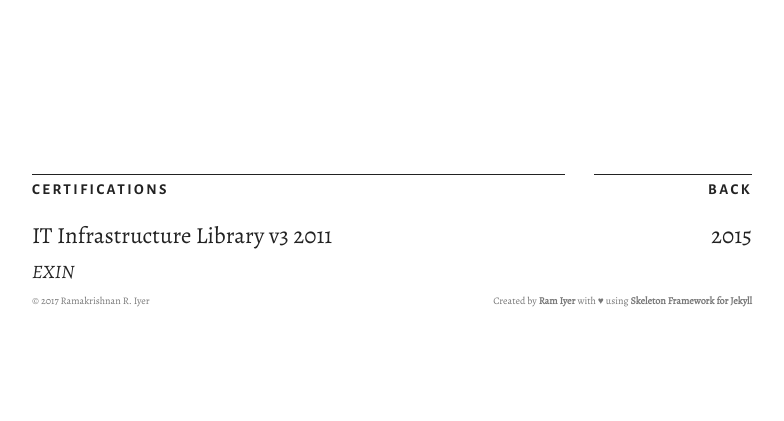
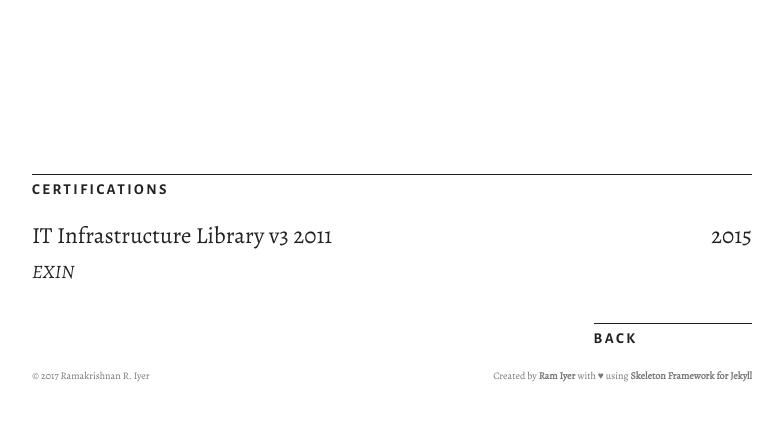
Before and after one commit to theramiyer/resume, a Jekyll site: the page built from _posts/2015-07-23-it-infrastructure-library-v3-2011.md, in a window 1280 px wide. Shown: the top 421 px of the page, without its empty margins (248-1032 px from the left). Built offline with Jekyll 4.4.1, drawn with Linux system fonts in a browser that asks for light colours.

Commit message:
Set tenure to align left in small screens, push back link down

```diff
--- a/_layouts/post.html
+++ b/_layouts/post.html
@@ -18,19 +18,16 @@ class: 'post-template'
   <article>
       <header>
         <div class="twelve columns" style="margin-top: 20%;">
-          <div class="nine columns">
-            <h4>{{ page.category | capitalize }}</h4>
-          </div>
-          <div class="three columns" align="right">
-            <h4><a href="\">back</a></h4>
-          </div>
+          <h4>{{ page.category | capitalize }}</h4>
         </div>
         <div class="twelve columns">
           <div class="nine columns">
             <h5>{{ page.title }}</h5>
           </div>
-          <div class="three columns" align="right">
-            <h5>{{ page.tenure }}</h5>
+          <div class="three columns">
+            <div class="u-pull-right">
+              <h5>{{ page.tenure }}</h5>
+            </div>
           </div>
         </div>
         {% if page.subtitle %}
@@ -39,7 +36,14 @@ class: 'post-template'
       </header>
 
       <section class="post-content">
-        {{ content }}
+        <div class="twelve columns">
+          {{ content }}
+        </div>
+        <div class="offset-by-nine columns">
+          <div class="three columns">
+            <h4><a href="\">back</a></h4>
+          </div>
+        </div>
       </section>
   </article>
 </main>
```
